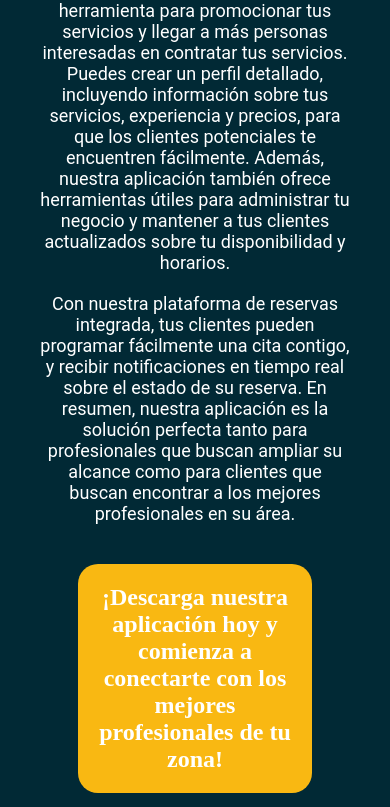
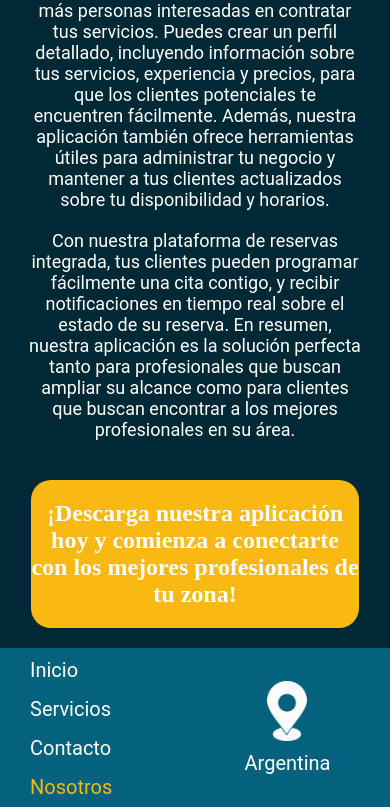
Before and after one commit to BorgesBernardo/reparapp-39385, a plain HTML site: page pages/nosotros.html in a window 390 px wide. Shown: the part 913-1720 px from the top of the page. Drawn offline with Linux system fonts and the light colour scheme.

Commit message:
se acomodó la visual para mobile, se cambiaron los links de las redes sociales, y se acomodo la seleccion en amarillos en nosotros

```diff
--- a/css/style.css
+++ b/css/style.css
@@ -458,8 +458,8 @@
     display: flex;
     flex-direction: column;
     gap: 20px;
-    margin: 40px 0px;
-    padding: 0px 40px;
+    margin: 40px 14px;
+    padding: 0px 15px;
     font-size: 18px;
     font-family: 'Roboto', sans-serif;
 }
@@ -467,7 +467,7 @@
 .boton_descarga_nosotros{
     font-weight: bold;
     text-align: center;
-    padding: 20px ;
+    padding: 20px 0px;
     background-color: #f9b812;
     margin: 5% 20%;
     font-size: 24px;
@@ -676,6 +676,9 @@
     .boton{
         margin: 20px 0px;
     }
+    .boton_descarga_nosotros{
+        margin: 5% 8%;
+    }
 }
 
 @media(max-width: 450px){
--- a/pages/nosotros.html
+++ b/pages/nosotros.html
@@ -71,8 +71,8 @@
                     <ul class="navbar_footer">
                         <li><a href="../index.html">Inicio</a></li>
                         <li><a href="./servicios.html"> Servicios</a></li>
-                        <li><a class="selectionbotton">Contacto</a></li>
-                        <li><a href="./nosotros.html">Nosotros</a></li>
+                        <li><a href="./contacto.html">Contacto</a></li>
+                        <li><a class="selectionbotton">Nosotros</a></li>
                     </ul>
             </div>
             <div class="ubication">
@@ -82,7 +82,7 @@
             <div class="social">
                 <section class="social_orden">
                 <div class="instagram">
-                    <a href="https://www.instagram.com/patoborges/" target="_blank">
+                    <a href="https://www.instagram.com" target="_blank">
                         <img src="../assets/img/footer/ig.png" alt="Instagram">
                     </a>
                 </div>
@@ -92,7 +92,7 @@
                     </a>
                 </div>
                 <div class="facebook">
-                    <a href="https://www.facebook.com/profile.php?id=714500350" target="_blank">
+                    <a href="https://www.facebook.com" target="_blank">
                         <img src="../assets/img/footer/facebook.png" alt="Facebook">
                     </a>
                 </div>
```
Also changed, not shown: index.html (+2 -2 lines), pages/contacto.html (+2 -2 lines), pages/perfil.html (+2 -2 lines), pages/servicios.html (+2 -2 lines).
